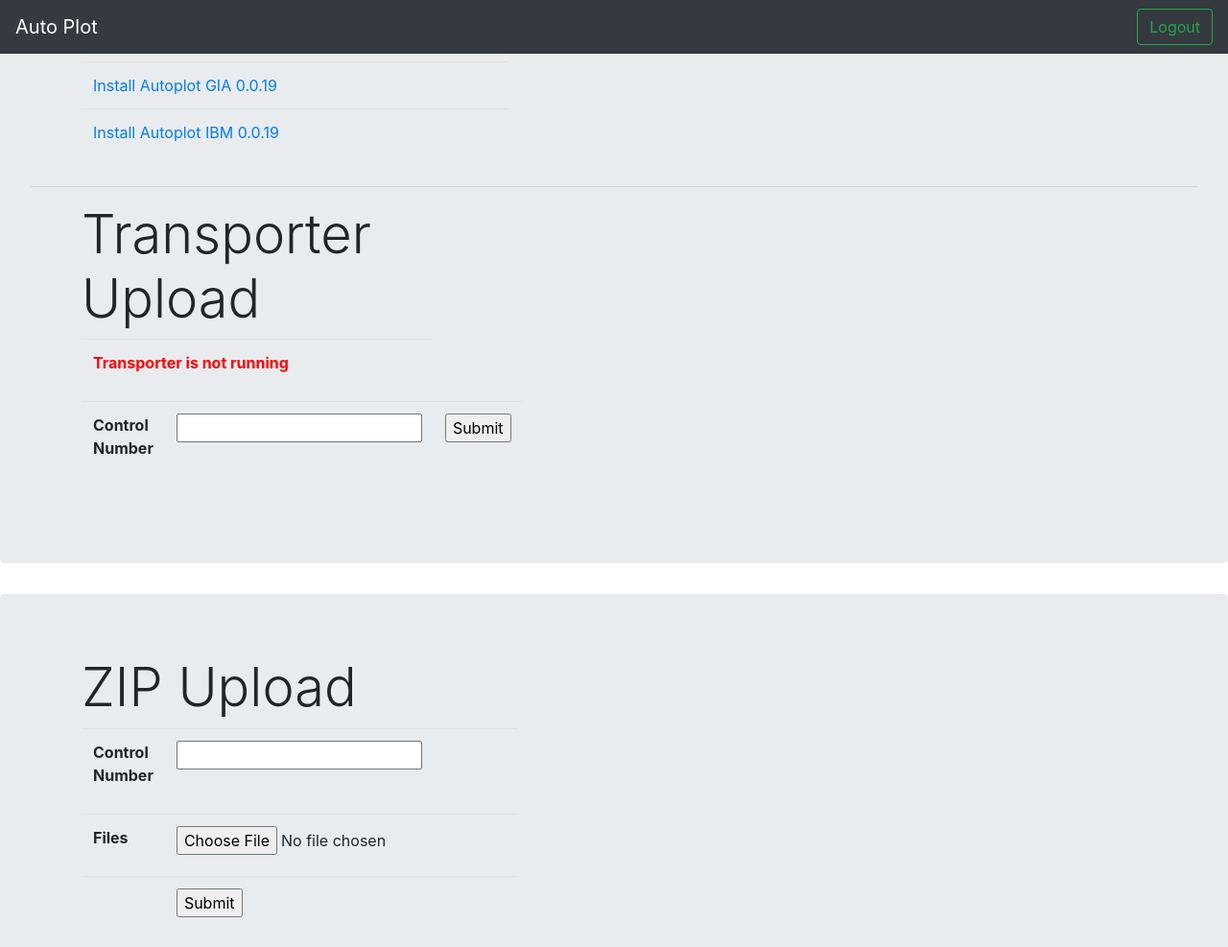
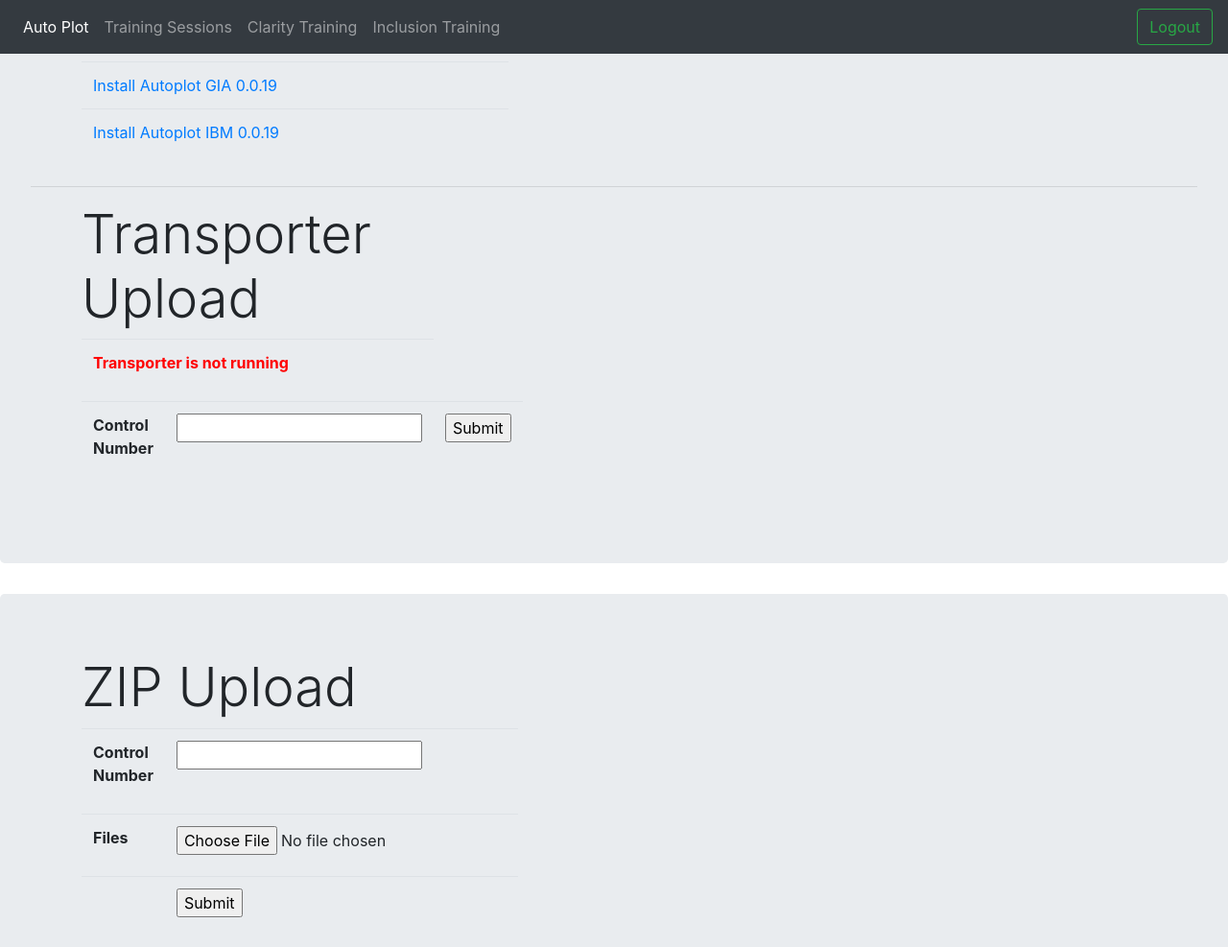
Before and after one commit to j-o-e-joe/SparkleMiddleware, a website: page public/index.html in a window 1280 px wide. Shown: the top 987 px of the page at 96% size. Drawn offline with nearby package versions, Linux system fonts and the light colour scheme; no server answers.

Commit message:
add a simple menu to navigate between autoplot and training pages

```diff
--- a/public/index.html
+++ b/public/index.html
@@ -15,7 +15,20 @@
         </head>
         <body>
         <nav class="navbar navbar-expand-md navbar-dark fixed-top bg-dark">
-            <a class="navbar-brand" href="#">Auto Plot</a>
+             <ul class="navbar-nav mr-auto">
+                <li class="nav-item active">
+                  <a class="nav-link" href="#">Auto Plot <span class="sr-only">(current)</span></a>
+                </li>
+                <li class="nav-item">
+                  <a class="nav-link" href="trainingsessions.html">Training Sessions</a>
+                </li>
+                <li class="nav-item">
+                    <a class="nav-link" href="claritytraining.html">Clarity Training</a>
+                </li>
+                <li class="nav-item">
+                    <a class="nav-link" href="inclusiontraining.html">Inclusion Training</a>
+                </li>
+            </ul>
             <div class="collapse navbar-collapse flex-row-reverse" id="navbarSupportedContent">
             <form class="form-inline my-2 my-lg-0" id="logoutform">
                 <span class="navbar-brand" id="user"></span>
--- a/router_webui.js
+++ b/router_webui.js
@@ -631,7 +631,7 @@
             for (var i = 0; i < rows.length; i++) {
                 rows[i].value.trainingfile = "<a href='/api/gettrainingfile?bucketname=sparkleinclusiontraining&contenttype=application/vnd.openxmlformats-officedocument.spreadsheetml.sheet&filepath=" + rows[i].value.trainingtimestamp + "/" + rows[i].value.trainingfile + "'>" + rows[i].value.trainingfile + "</a>"
                 rows[i].value.testfile = "<a href='/api/gettrainingfile?bucketname=sparkleinclusiontraining&contenttype=application/vnd.openxmlformats-officedocument.spreadsheetml.sheet&filepath=" + rows[i].value.trainingtimestamp + "/" + rows[i].value.testfile + "'>" + rows[i].value.testfile + "</a>"
-                if (rows[i].value.confusionmatrix != undefined) {
+                if (rows[i].value.roc_ar != undefined) {
                     rows[i].value.completed = 'Yes'
                 } else {
                     rows[i].value.completed = 'No'
```
Also changed, not shown: public/claritytraining.html (+14 -1 lines), public/inclusiontraining.html (+14 -1 lines), public/trainingsessions.html (+14 -1 lines).
